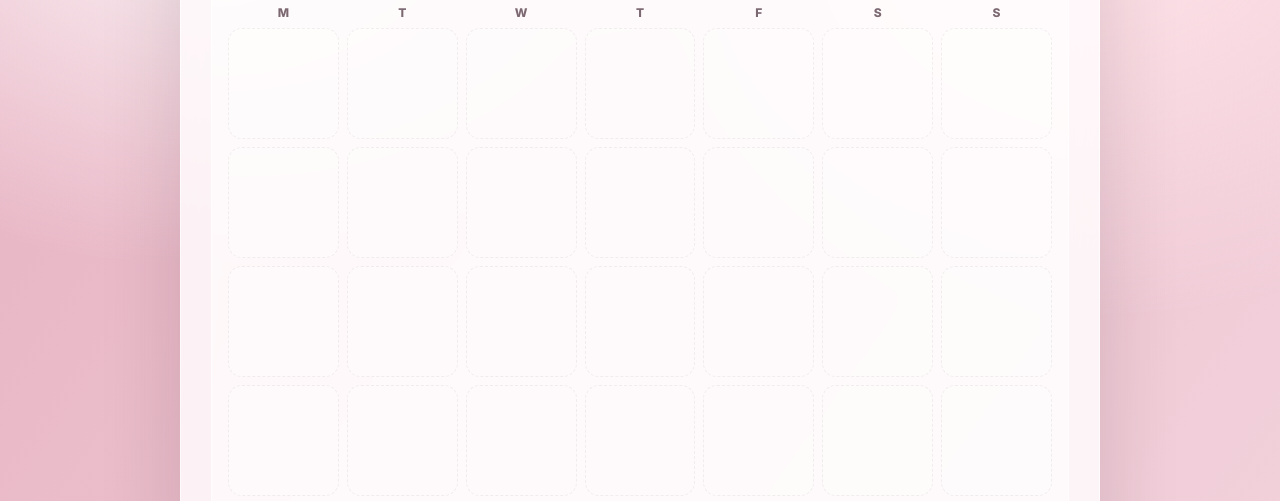
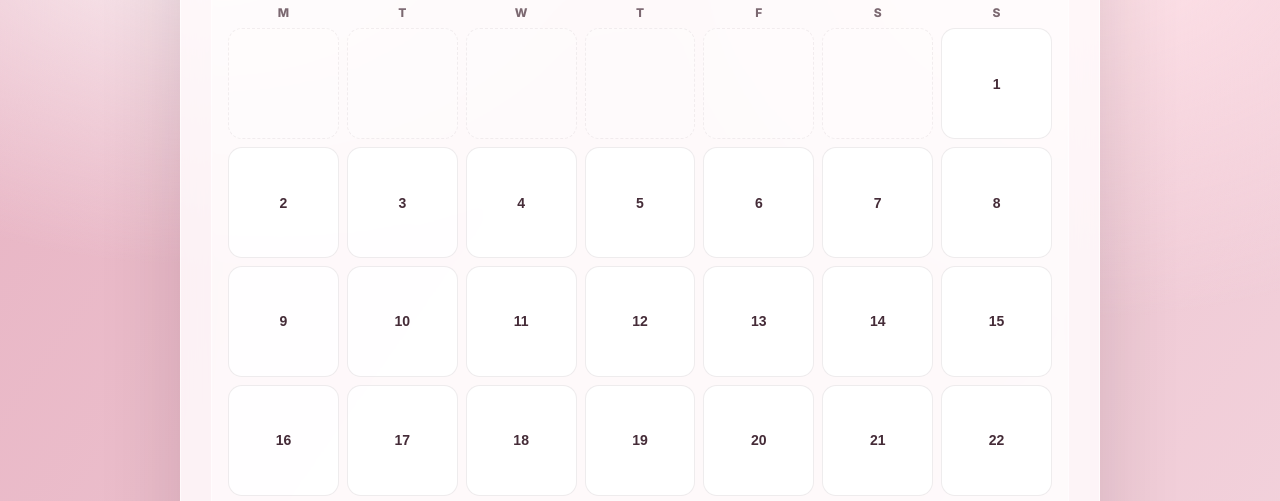
Before and after one commit to ramavtarjangra/valentine, a plain HTML site: page index.html in a window 1280 px wide. Shown: the part 232-733 px from the top of the page. Drawn offline with nearby package versions, Linux system fonts and the light colour scheme.

Commit message:
Update index.html

```diff
--- a/index.html
+++ b/index.html
@@ -1036,7 +1036,7 @@ body{
 
     // 0=Mon, 1=Tue, 2=Wed, 3=Thu, 4=Fri, 5=Sat, 6=Sun
     // You said: start day Thursday -> 3
-    const MONTH_START_DOW = 29;
+    const MONTH_START_DOW = 6;
     const CORRECT_DAY = 29;
 
     // Catch game speed (configurable)
```
